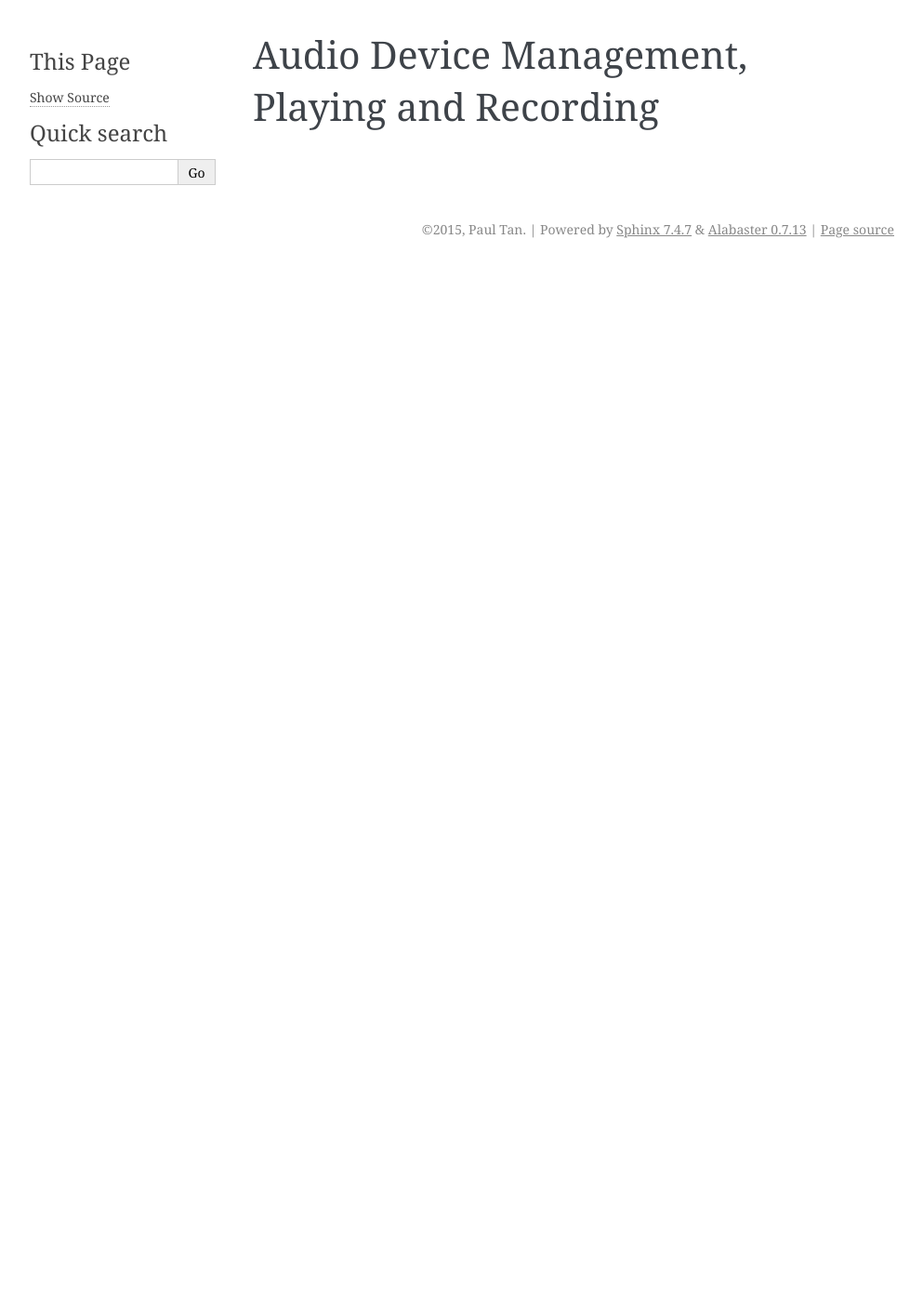
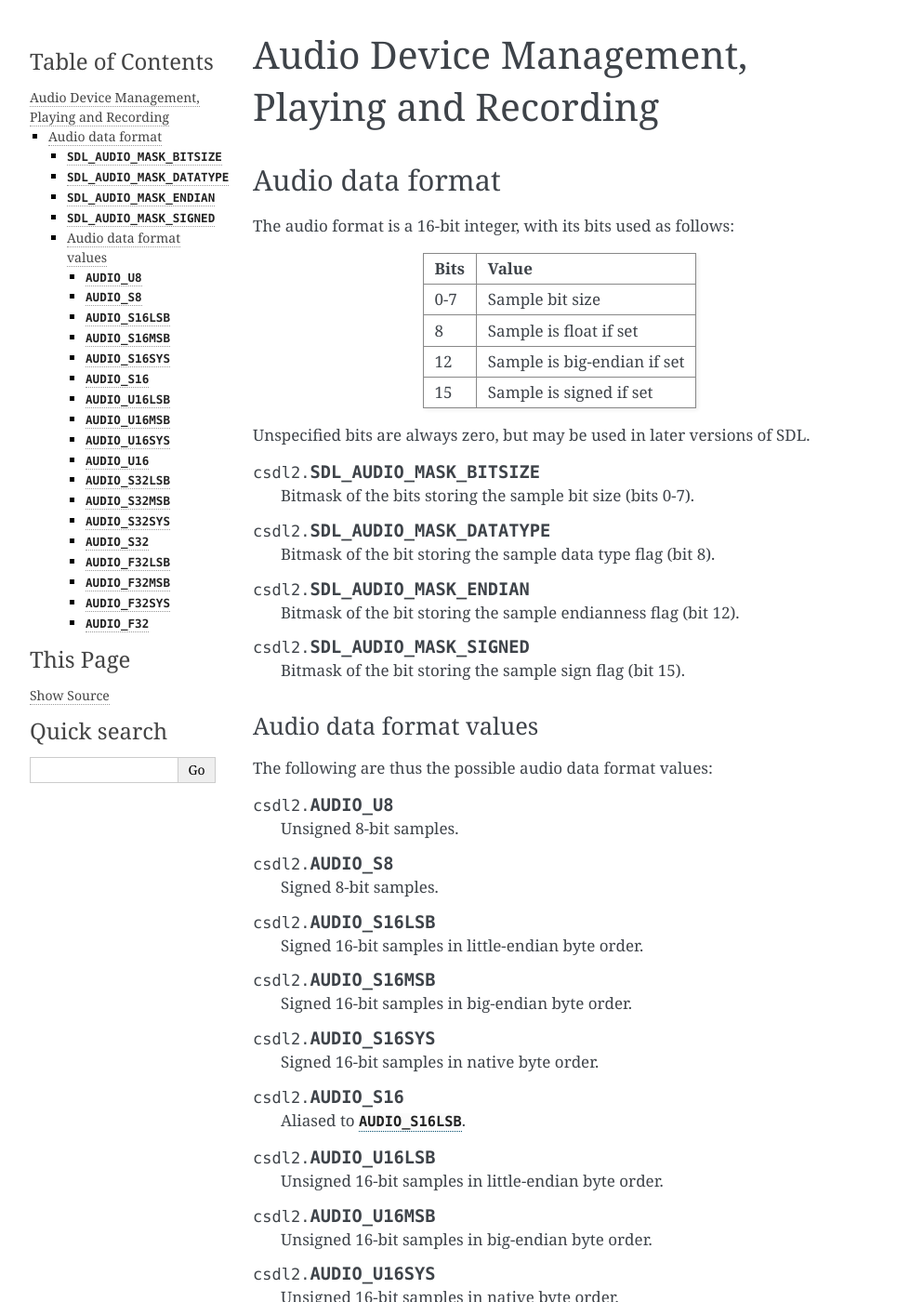
Before and after one commit to pyokagan/pycsdl2, a Sphinx documentation site: the page built from docs/api/audio.rst, in a window 1280 px wide and 1400 px high. Shown: the whole window at 93% size, without its empty margins (148-1141 px from the left). Built offline with Sphinx 7.4.7, drawn with Linux system fonts in a browser that asks for light colours; some of the changed text lies outside the part shown.

Commit message:
docs/api/audio: document audio format constants

```diff
--- a/docs/api/audio.rst
+++ b/docs/api/audio.rst
@@ -1,3 +1,110 @@
 Audio Device Management, Playing and Recording
 ==============================================
 .. currentmodule:: csdl2
+
+Audio data format
+-----------------
+The audio format is a 16-bit integer, with its bits used as follows:
+
+===== ========
+Bits  Value
+===== ========
+0-7   Sample bit size
+8     Sample is float if set
+12    Sample is big-endian if set
+15    Sample is signed if set
+===== ========
+
+Unspecified bits are always zero, but may be used in later versions of SDL.
+
+.. data:: SDL_AUDIO_MASK_BITSIZE
+
+   Bitmask of the bits storing the sample bit size (bits 0-7).
+
+.. data:: SDL_AUDIO_MASK_DATATYPE
+
+   Bitmask of the bit storing the sample data type flag (bit 8).
+
+.. data:: SDL_AUDIO_MASK_ENDIAN
+
+   Bitmask of the bit storing the sample endianness flag (bit 12).
+
+.. data:: SDL_AUDIO_MASK_SIGNED
+
+   Bitmask of the bit storing the sample sign flag (bit 15).
+
+Audio data format values
+~~~~~~~~~~~~~~~~~~~~~~~~
+The following are thus the possible audio data format values:
+
+.. data:: AUDIO_U8
+
+   Unsigned 8-bit samples.
+
+.. data:: AUDIO_S8
+
+   Signed 8-bit samples.
+
+.. data:: AUDIO_S16LSB
+
+   Signed 16-bit samples in little-endian byte order.
+
+.. data:: AUDIO_S16MSB
+
+   Signed 16-bit samples in big-endian byte order.
+
+.. data:: AUDIO_S16SYS
+
+   Signed 16-bit samples in native byte order.
+
+.. data:: AUDIO_S16
+
+   Aliased to :const:`AUDIO_S16LSB`.
+
+.. data:: AUDIO_U16LSB
+
+   Unsigned 16-bit samples in little-endian byte order.
+
+.. data:: AUDIO_U16MSB
+
+   Unsigned 16-bit samples in big-endian byte order.
+
+.. data:: AUDIO_U16SYS
+
+   Unsigned 16-bit samples in native byte order.
+
+.. data:: AUDIO_U16
+
+   Aliased to :const:`AUDIO_U16LSB`.
+
+.. data:: AUDIO_S32LSB
+
+   32-bit integer samples in little-endian byte order.
+
+.. data:: AUDIO_S32MSB
+
+   32-bit integer samples in big-endian byte order.
+
+.. data:: AUDIO_S32SYS
+
+   32-bit integer samples in native byte order.
+
+.. data:: AUDIO_S32
+
+   Aliased to :const:`AUDIO_S32LSB`.
+
+.. data:: AUDIO_F32LSB
+
+   32-bit floating point samples in little-endian byte order.
+
+.. data:: AUDIO_F32MSB
+
+   32-bit floating point samples in big-endian byte order.
+
+.. data:: AUDIO_F32SYS
+
+   32-bit floating point samples in native byte order.
+
+.. data:: AUDIO_F32
+
+   Aliased to :const:`AUDIO_F32LSB`.
```
